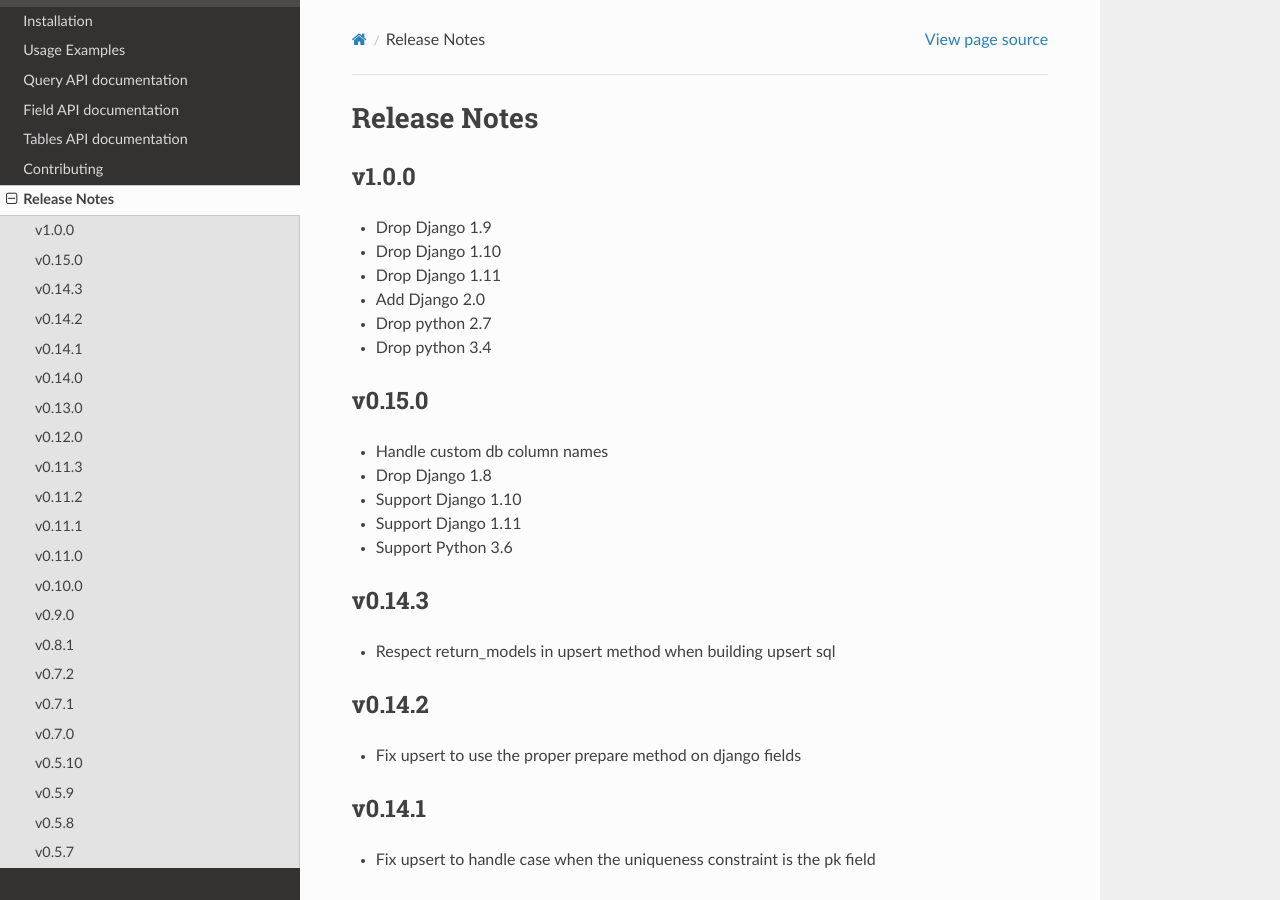
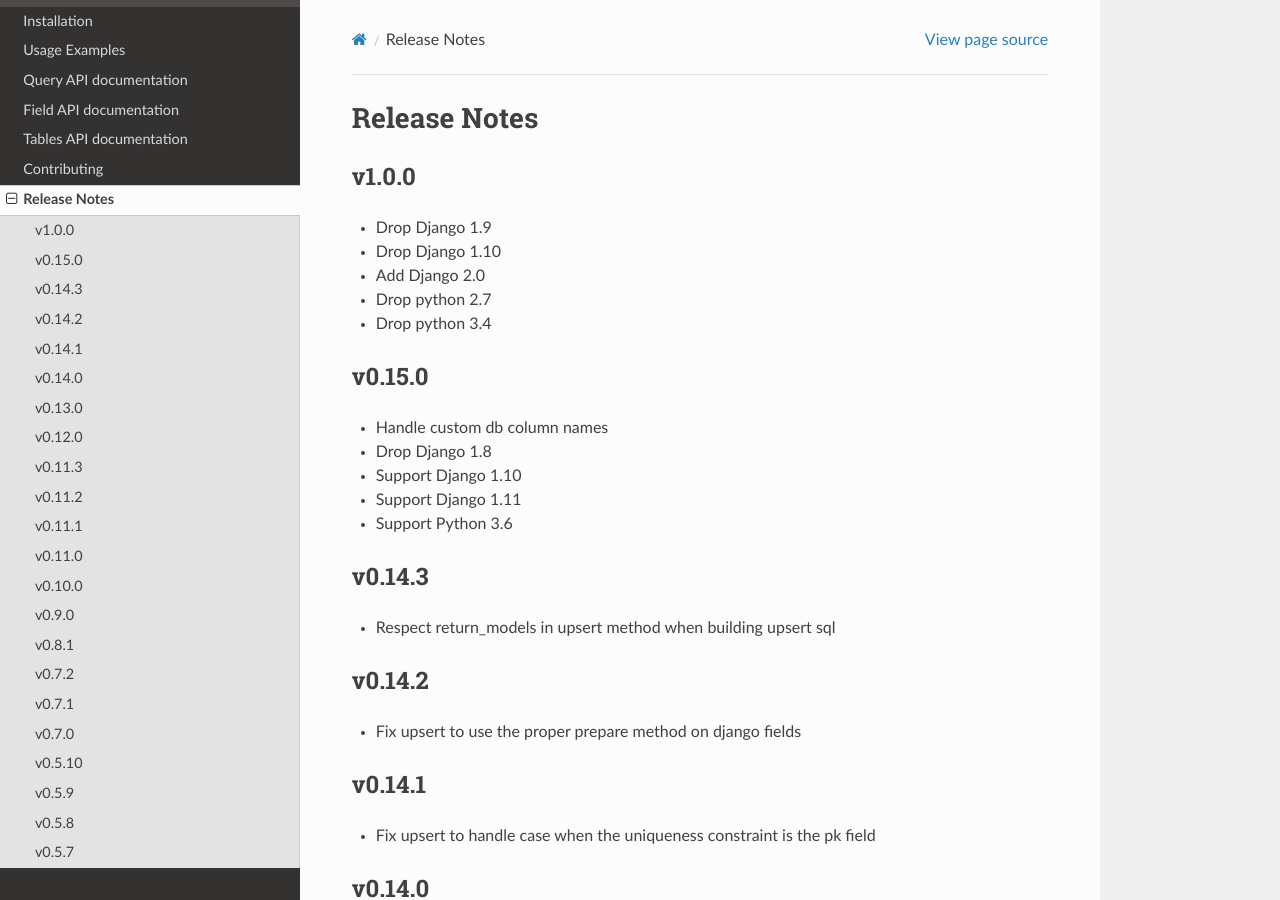
Before and after one commit to ambitioninc/django-query-builder, a Sphinx documentation site: the page built from docs/release_notes.rst, in a window 1280 px wide and 900 px high. Built offline with Sphinx 7.4.7 and the Read the Docs theme 2.0.0, drawn with Linux system fonts in a browser that asks for light colours.

Commit message:
keep 1.11

```diff
--- a/docs/release_notes.rst
+++ b/docs/release_notes.rst
@@ -5,7 +5,6 @@
 ------
 * Drop Django 1.9
 * Drop Django 1.10
-* Drop Django 1.11
 * Add Django 2.0
 * Drop python 2.7
 * Drop python 3.4
```
Also changed, not shown: .travis.yml.
